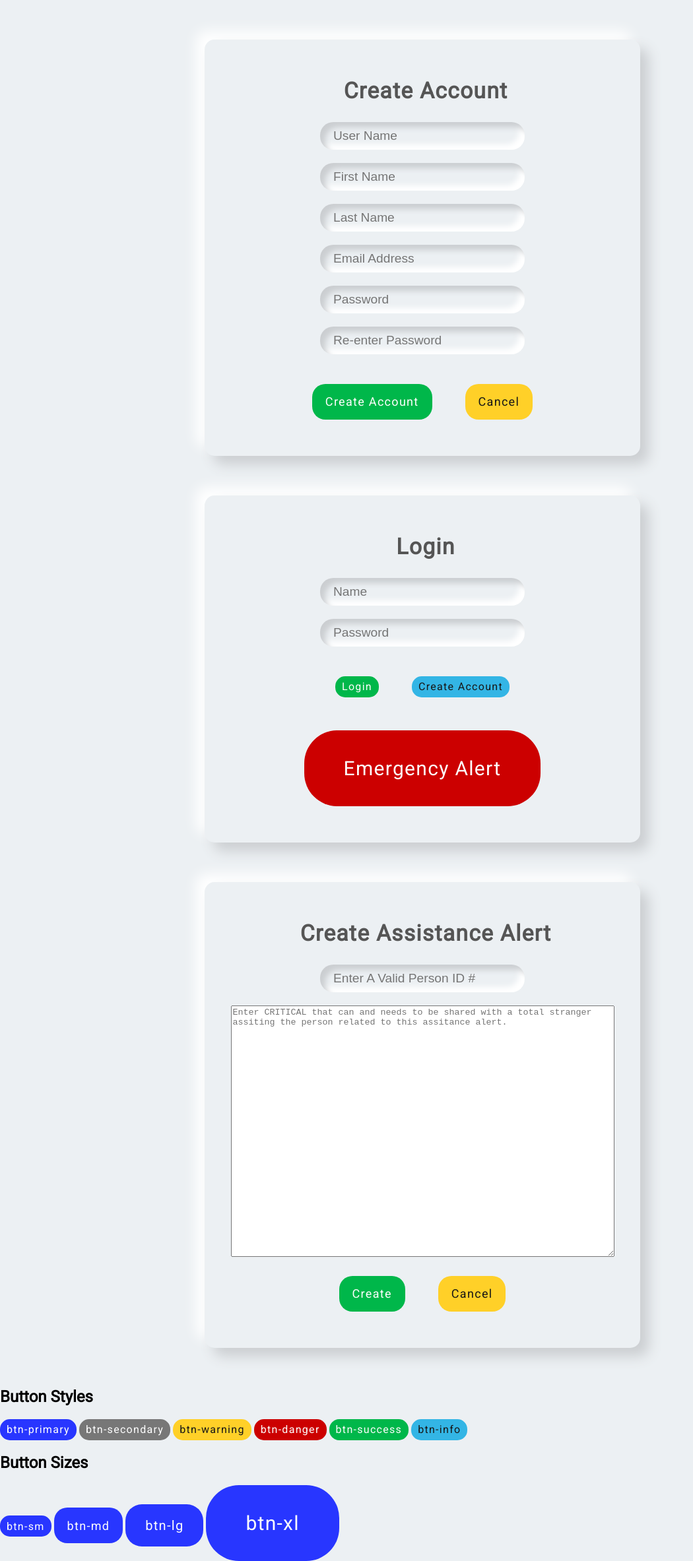
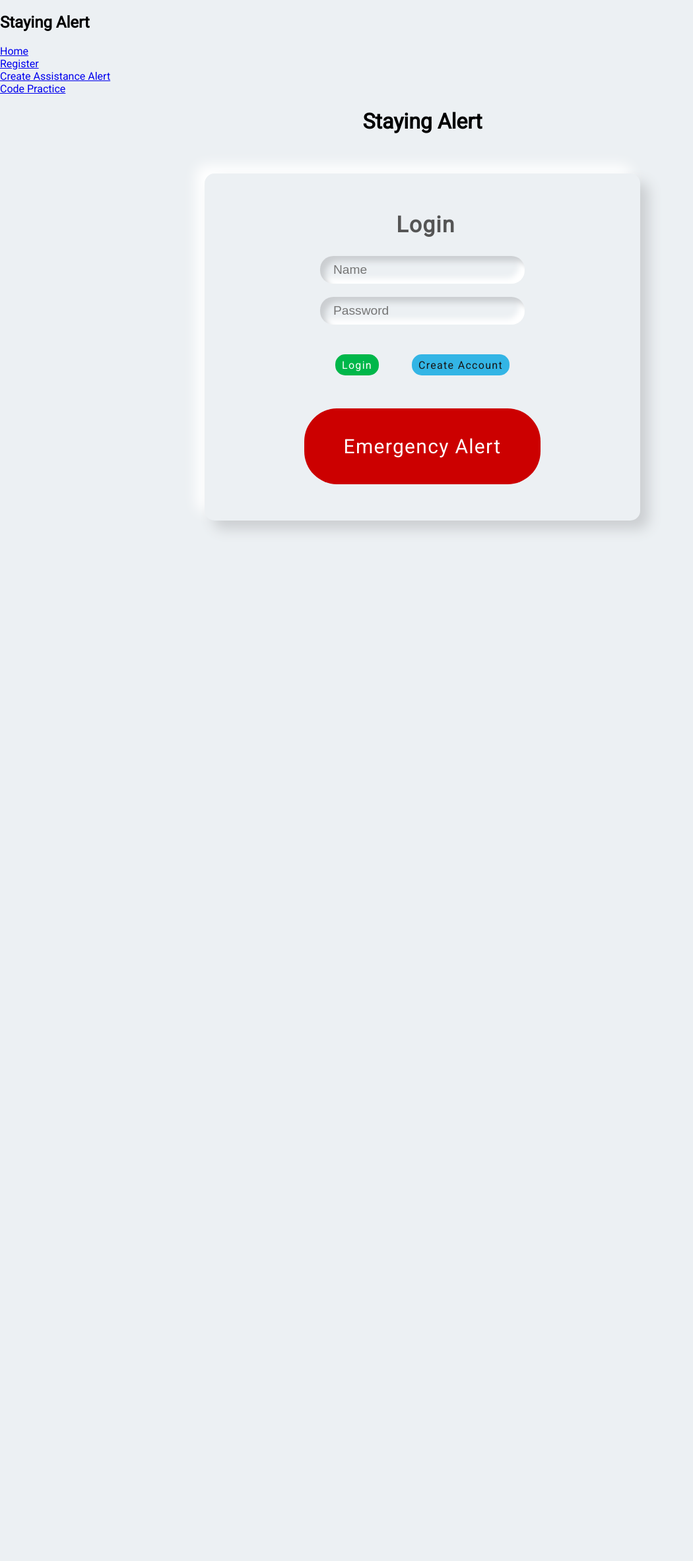
Before and after one commit to uC-Manny/ku_fs_q4_2021_fp_staying_alert, a React (Create React App) app in the folder client/: page / in a window 1280 px wide. Shown: the whole page at 66% size, without its empty margins (0-1050 px from the left). After the commit the page ends 849 px from the top, so only its background shows below. Built offline with nearby package versions, Linux system fonts and the light colour scheme.

Commit message:
Finished up the re-structuring of the Client side code by adding REACT Routes

```diff
--- a/client/package.json
+++ b/client/package.json
@@ -10,7 +10,7 @@
     "react": "^18.1.0",
     "react-dom": "^18.1.0",
     "react-icons": "^4.4.0",
-    "react-router-dom": "^6.3.0",
+    "react-router-dom": "^5.3.3",
     "react-scripts": "5.0.1",
     "web-vitals": "^2.1.4"
   },
--- a/client/src/App.js
+++ b/client/src/App.js
@@ -1,109 +1,40 @@
 import React from "react";
-import { BrowserRouter, Routes, Route } from "react-router-dom";
-import Button from "./components/buttons/Button";
-import CreateAssistAlertForm from "./components/forms/CreateAssistAlertForm";
-import RegisterForm from "./components/forms/RegisterForm";
-import LoginForm from "./components/forms/LoginForm";
+import { BrowserRouter as Router, Route, Switch } from "react-router-dom";
+import CodePracticePage from "./components/pages/CodePracticePage";
+import RegisterPage from "./components/pages/RegisterPage";
+import LoginPage from "./components/pages/LoginPage";
+import Navbar from "./components/navbar/Navbar";
 import "./App.css";
+import CreateAssistAlertPage from "./components/pages/CreateAssistAlertPage";
+
 
 function App() {
    return (
       <>
-         <RegisterForm />
-         <LoginForm />
-         <CreateAssistAlertForm />
-         <h2>Button Styles</h2>
-         <Button
-            onClick={() => {
-               console.log("The button was clicked");
-            }}
-            buttonStyle="btn-primary"
-            buttonSize="btn-sm"
-         >
-            btn-primary
-         </Button>{" "}
-         <Button
-            onClick={() => {
-               console.log("The button was clicked");
-            }}
-            buttonStyle="btn-secondary"
-            buttonSize="btn-sm"
-         >
-            btn-secondary
-         </Button>{" "}
-         <Button
-            onClick={() => {
-               console.log("The button was clicked");
-            }}
-            buttonStyle="btn-warning"
-            buttonSize="btn-sm"
-         >
-            btn-warning
-         </Button>{" "}
-         <Button
-            onClick={() => {
-               console.log("The button was clicked");
-            }}
-            buttonStyle="btn-danger"
-            buttonSize="btn-sm"
-         >
-            btn-danger
-         </Button>{" "}
-         <Button
-            onClick={() => {
-               console.log("The button was clicked");
-            }}
-            buttonStyle="btn-success"
-            buttonSize="btn-sm"
-         >
-            btn-success
-         </Button>{" "}
-         <Button
-            onClick={() => {
-               console.log("The button was clicked");
-            }}
-            buttonStyle="btn-info"
-            buttonSize="btn-sm"
-         >
-            btn-info
-         </Button>{" "}
-         <h2>Button Sizes</h2>
-         <Button
-            onClick={() => {
-               console.log("The button was clicked");
-            }}
-            buttonStyle="btn-primary"
-            buttonSize="btn-sm"
-         >
-            btn-sm
-         </Button>{" "}
-         <Button
-            onClick={() => {
-               console.log("The button was clicked");
-            }}
-            buttonStyle="btn-primary"
-            buttonSize="btn-md"
-         >
-            btn-md
-         </Button>{" "}
-         <Button
-            onClick={() => {
-               console.log("The button was clicked");
-            }}
-            buttonStyle="btn-primary"
-            buttonSize="btn-lg"
-         >
-            btn-lg
-         </Button>{" "}
-         <Button
-            onClick={() => {
-               console.log("The button was clicked");
-            }}
-            buttonStyle="btn-primary"
-            buttonSize="btn-xl"
-         >
-            btn-xl
-         </Button>{" "}
+      <Router>
+         <Navbar />
+         <div className = "App">
+            <div>
+               <h1>Staying Alert</h1>
+            </div>
+            <Switch>
+
+               <Route exact path = "/">
+                  <LoginPage />
+               </Route>
+               <Route exact path = "/register">
+                  <RegisterPage />
+               </Route>
+               <Route exact path = "/create_assist_alert">
+                  <CreateAssistAlertPage />
+               </Route>
+               <Route exact path = "/code_practice">
+                  <CodePracticePage />
+               </Route>
+            </Switch>
+
+         </div>
+      </Router>
       </>
    );
 }
--- /dev/null
+++ b/client/src/components/forms/CodePracticeForm.jsx
@@ -0,0 +1,108 @@
+import React from "react";
+import Button from "../buttons/Button";
+import CreateAssistAlertForm from "./CreateAssistAlertForm";
+import RegisterForm from "./RegisterForm";
+import LoginForm from "./LoginForm";
+
+export default function CodePracticeForm() {
+   return (
+      <>
+         <RegisterForm />
+         <LoginForm />
+         <CreateAssistAlertForm />
+         <RegisterForm />
+         <h2>Button Styles</h2>
+         <Button
+            onClick={() => {
+               console.log("The button was clicked");
+            }}
+            buttonStyle="btn-primary"
+            buttonSize="btn-sm"
+         >
+            btn-primary
+         </Button>{" "}
+         <Button
+            onClick={() => {
+               console.log("The button was clicked");
+            }}
+            buttonStyle="btn-secondary"
+            buttonSize="btn-sm"
+         >
+            btn-secondary
+         </Button>{" "}
+         <Button
+            onClick={() => {
+               console.log("The button was clicked");
+            }}
+            buttonStyle="btn-warning"
+            buttonSize="btn-sm"
+         >
+            btn-warning
+         </Button>{" "}
+         <Button
+            onClick={() => {
+               console.log("The button was clicked");
+            }}
+            buttonStyle="btn-danger"
+            buttonSize="btn-sm"
+         >
+            btn-danger
+         </Button>{" "}
+         <Button
+            onClick={() => {
+               console.log("The button was clicked");
+            }}
+            buttonStyle="btn-success"
+            buttonSize="btn-sm"
+         >
+            btn-success
+         </Button>{" "}
+         <Button
+            onClick={() => {
+               console.log("The button was clicked");
+            }}
+            buttonStyle="btn-info"
+            buttonSize="btn-sm"
+         >
+            btn-info
+         </Button>{" "}
+         <h2>Button Sizes</h2>
+         <Button
+            onClick={() => {
+               console.log("The button was clicked");
+            }}
+            buttonStyle="btn-primary"
+            buttonSize="btn-sm"
+         >
+            btn-sm
+         </Button>{" "}
+         <Button
+            onClick={() => {
+               console.log("The button was clicked");
+            }}
+            buttonStyle="btn-primary"
+            buttonSize="btn-md"
+         >
+            btn-md
+         </Button>{" "}
+         <Button
+            onClick={() => {
+               console.log("The button was clicked");
+            }}
+            buttonStyle="btn-primary"
+            buttonSize="btn-lg"
+         >
+            btn-lg
+         </Button>{" "}
+         <Button
+            onClick={() => {
+               console.log("The button was clicked");
+            }}
+            buttonStyle="btn-primary"
+            buttonSize="btn-xl"
+         >
+            btn-xl
+         </Button>{" "}
+      </>
+   );
+}
--- /dev/null
+++ b/client/src/components/navbar/Navbar.js
@@ -0,0 +1,20 @@
+import {Link} from 'react-router-dom'
+
+const NavBar = () => {
+    return (
+        <nav className='navbar'>
+            <h1>Staying Alert</h1>
+            <div classname="links">
+                <Link to="/">Home</Link>
+                <br></br>
+                <Link to="/register">Register</Link>
+                <br></br>
+                <Link to="/create_assist_alert">Create Assistance Alert</Link>
+                <br></br>
+                <Link to="/code_practice">Code Practice</Link>
+            </div>
+        </nav>
+    );
+}
+
+export default NavBar;
--- /dev/null
+++ b/client/src/components/pages/CodePracticePage.jsx
@@ -0,0 +1,10 @@
+import CodePracticeForm from "../forms/CodePracticeForm";
+
+
+function CodePracticePage() {
+  return (
+     <CodePracticeForm />
+  );
+}
+
+export default CodePracticePage;
--- /dev/null
+++ b/client/src/components/pages/CreateAssistAlertPage.jsx
@@ -0,0 +1,7 @@
+import CreateAssistAlertForm from "../forms/CreateAssistAlertForm";
+
+export default function CreateAssistAlertPage() {
+  return (
+    <CreateAssistAlertForm />
+  );
+}
--- a/client/src/components/pages/CreateGroupsPage.jsx
+++ b/client/src/components/pages/CreateGroupsPage.jsx
@@ -1,8 +1,4 @@
-// import CreateGroupsForm and Header
-// link buttons and api call to backend /api/groups
 
-function CreateGroupsPage() {
+export default function CreateGroupsPage() {
   return <div>CreateGroupsPage</div>;
 }
-
-export default CreateGroupsPage;
--- a/client/src/components/pages/CreatePersonPage.jsx
+++ b/client/src/components/pages/CreatePersonPage.jsx
@@ -1,8 +1,4 @@
-// import Header and CreatePersonForm
-// link buttons to api calls from backend /api/person
 
-function CreatePersonPage() {
+export default function CreatePersonPage() {
   return <div>CreatePersonPage</div>;
 }
-
-export default CreatePersonPage;
--- a/client/src/components/pages/LoginPage.jsx
+++ b/client/src/components/pages/LoginPage.jsx
@@ -1,8 +1,7 @@
-// import LoginForm and Header
-// link buttons to backend api calls /api/login
+import LoginForm from "../forms/LoginForm";
 
-function LoginPage() {
-  return <div>LoginPage</div>;
+export default function LoginPage() {
+  return (
+    <LoginForm />
+  );
 }
-
-export default LoginPage;
--- a/client/src/components/pages/RegisterPage.jsx
+++ b/client/src/components/pages/RegisterPage.jsx
@@ -1,9 +1,8 @@
-// can import the register form and header
-// import any buttons needed
-// link api call to backend /api/register
+import RegisterForm from "../forms/RegisterForm";
 
-function RegisterPage() {
-  return <div>RegisterPage</div>;
+
+export default function RegisterPage() {
+  return (
+     <RegisterForm />
+  );
 }
-
-export default RegisterPage;
```
Also changed, not shown: client/src/components/pages/DashboardPage.jsx (+1 -6 lines), 1 other file (tests, documents, lock files or other folders).
